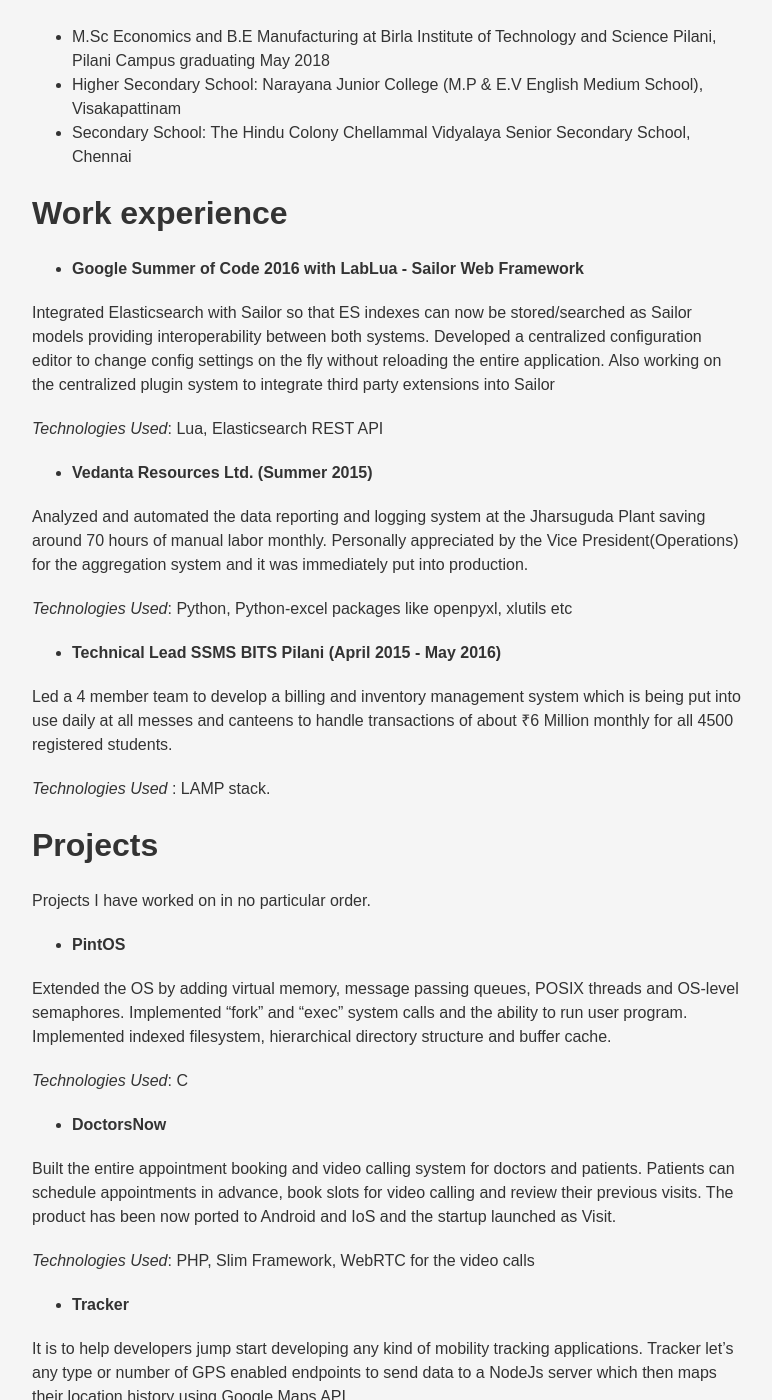
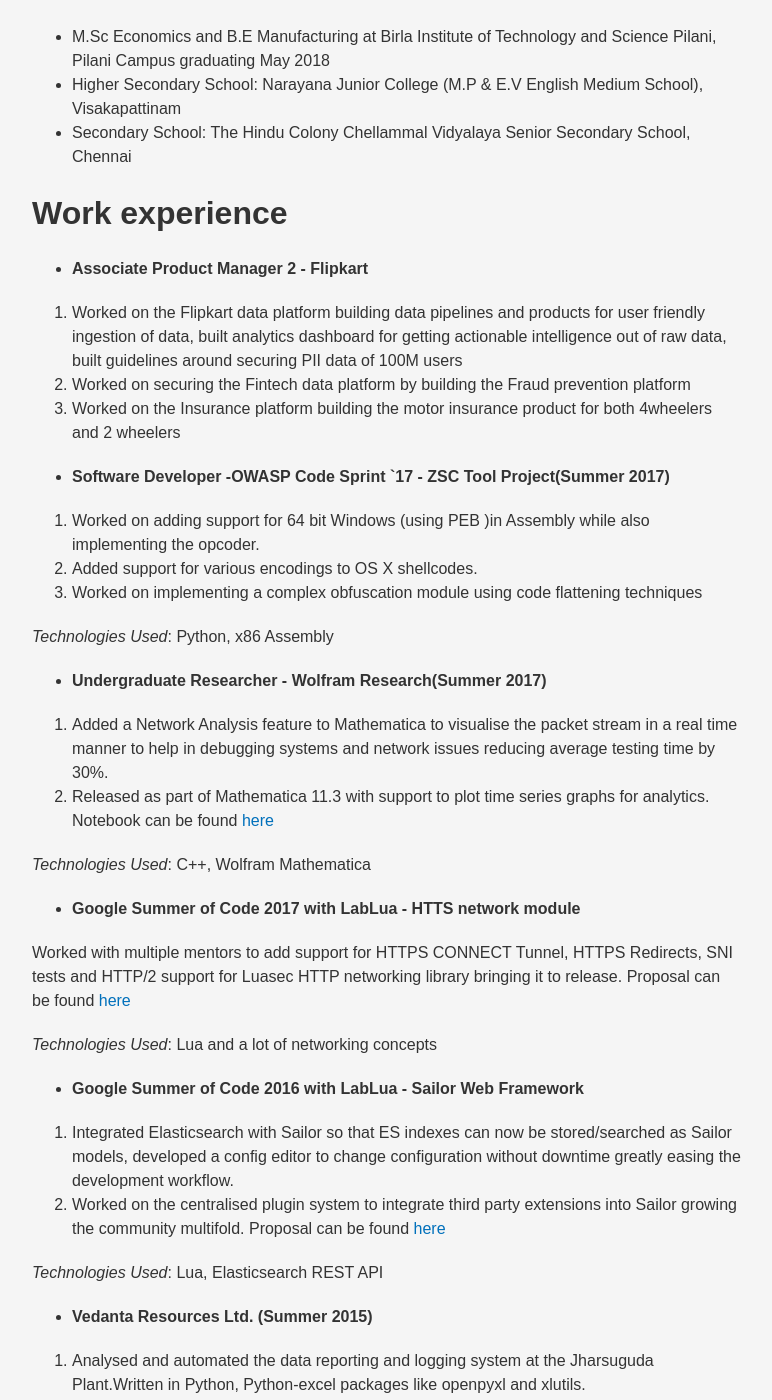
Before and after one commit to rnikhil275/rnikhil275.github.io, a Jekyll site: the page built from projects/test.md, in a window 1280 px wide and 1400 px high, scrolled down 266 px. Shown: the whole window, without its empty margins (253-1025 px from the left). Built offline with Jekyll 4.4.1, drawn with Linux system fonts in a browser that asks for light colours; some web fonts are replaced; some of the changed text lies outside the part shown.

Commit message:
add latest info and clean up posts

```diff
--- a/projects/test.md
+++ b/projects/test.md
@@ -14,23 +14,64 @@
 
 # Work experience
 
+* **Associate Product Manager 2 - Flipkart**
+
+1. Worked on the Flipkart data platform building data pipelines and products for user friendly ingestion of data, built analytics dashboard for getting actionable intelligence out of raw data, built guidelines around securing PII data of 100M users
+2. Worked on securing the Fintech data platform by building the Fraud prevention platform
+3. Worked on the Insurance platform building the motor insurance product for both 4wheelers and 2 wheelers
+
+* **Software Developer -OWASP Code Sprint `17 -  ZSC Tool Project(Summer 2017)**
+
+1. Worked on adding support for 64 bit Windows (using PEB )in Assembly while also implementing the opcoder.
+2. Added support for various encodings to OS X shellcodes.
+3. Worked on implementing a complex obfuscation module using code flattening techniques
+
+_Technologies Used_: Python, x86 Assembly
+
+
+* **Undergraduate Researcher - Wolfram Research(Summer 2017)**
+
+1. Added a Network Analysis feature to Mathematica to visualise the packet stream in a real time manner to help in debugging systems and network issues reducing average testing time by 30%.
+2. Released as part of Mathematica 11.3 with support to plot time series graphs for analytics.
+Notebook can be found [here](https://education.wolfram.com/summer/school/alumni/2017/ramesh/)
+
+_Technologies Used_: C++, Wolfram Mathematica
+
+
+* **Google Summer of Code 2017 with LabLua - HTTS network module**
+
+Worked with multiple mentors to add support for HTTPS CONNECT Tunnel, HTTPS Redirects, SNI tests and HTTP/2 support for Luasec HTTP networking library bringing it to release. Proposal can be found <a href="/assets/files/LabLua GSoc 2017 Proposal - Nikhil. R.pdf">here</a>
+
+_Technologies Used_: Lua and a lot of networking concepts
+
 * **Google Summer of Code 2016 with LabLua - Sailor Web Framework**
 
-Integrated Elasticsearch with Sailor so that ES indexes can now be stored/searched as Sailor models providing interoperability between both systems. Developed a centralized configuration editor to change config settings on the fly without reloading the entire application. Also working on the centralized plugin system to integrate third party extensions into Sailor
+1. Integrated Elasticsearch with Sailor so that ES indexes can now be stored/searched as Sailor models, developed a config editor to change configuration without downtime greatly easing the development workflow.
+2. Worked on the centralised plugin system to integrate third party extensions into Sailor growing the community multifold.
+Proposal can be found <a href="/assets/files/LabLua GSoc 2016 Proposal - Nikhil. R.pdf">here</a>
 
 _Technologies Used_: Lua, Elasticsearch REST API
 
 * **Vedanta Resources Ltd. (Summer 2015)**
 
-Analyzed and automated the data reporting and logging system at the Jharsuguda Plant saving around 70 hours of manual labor monthly. Personally appreciated by the Vice President(Operations) for the aggregation system and it was immediately put into production.
+1. Analysed and automated the data reporting and logging system at the Jharsuguda Plant.Written in Python, Python-excel packages like openpyxl and xlutils.
+2. Conducted company wide surveys to identify bottlenecks in operation, implemented automated solutions and saved around 70 hours of manual labor monthly.
 
 _Technologies Used_: Python, Python-excel packages like openpyxl, xlutils etc
 
-* **Technical Lead  SSMS BITS Pilani (April 2015 - May 2016)**
+* **Technical Lead - SSMS BITS Pilani (April 2015 - May 2016)**
 
-Led a 4 member team to develop a billing and inventory management system which is being put into use daily at all messes and canteens to handle transactions of about ₹6 Million monthly for all 4500 registered students.
+1. Led a 4 member team to develop a billing and inventory management system used daily at all messes and canteens to handle transactions about 6 lakh Rupees monthly for all 4500 registered students.Written in PHP, MySQL.
+2. Responsible for smooth operations and timely bank transactions for the system which led to 99.99% availability and no major frauds till date.
 
-_Technologies Used_ : LAMP stack.
+_Technologies Used_ : LAMP stack
+
+* **Technical Lead - DoctorsNow(now https://getvisitapp.com/)(Oct 2014 - Mar 2015)**
+
+1. Led the backend team of 3 to build the MVP for a patient doctor appointment booking system and other products for a healthcare startup.
+2. We developed 1 MVP and 2 products in the duration of 2 months and hit a MRR of 500$ on our MVP itself.
+
+_Technologies Used_: PHP, Slim Framework, WebRTC for the video calls
 
 # Projects
 
@@ -41,12 +82,6 @@
 Extended the OS by adding virtual memory, message passing queues, POSIX threads and OS-level semaphores. Implemented "fork" and "exec" system calls and the ability to run user program. Implemented indexed filesystem, hierarchical directory structure and buffer cache.
 
 _Technologies Used_: C
-
-* **DoctorsNow**
-
-Built the entire appointment booking and video calling system for doctors and patients. Patients can schedule appointments in advance, book slots for video calling and review their previous visits. The product has been now ported to Android and IoS and the startup launched as Visit.
-
-_Technologies Used_: PHP, Slim Framework, WebRTC for the video calls
 
 * **Tracker**
 
@@ -74,8 +109,13 @@
 
 # Publications
 
+* CSMS/CA layer for a generic protocol stack
+
 Implemented a Carrier Sense Multiple access with collision avoidance (CSMS/CA) layer for a generic protocol stack which was presented at APOGEE 2015.
 
+* Economic Analysis of Data Breaches
+
+Collected data about recent data breaches in the last one year to build a regression model for prediction and prevention of data breaches. Research thesis indicated that lack of policy understanding and low expenditure to be major factors for breaches. Successfully presented it as my undergraduate thesis for the M.Sc Economics Degree.
 
 # Coursework
 
@@ -100,7 +140,9 @@
 
 # Talks
 
-Gave a talk on MVC Web Frameworks and Google Summer of Code to a crowd of enthusiastic people at BITS Pilani, Pilani Campus.
+* Gave a talk on MVC Web Frameworks and Google Summer of Code to a crowd of enthusiastic people at BITS Pilani, Pilani Campus
+
+* Gave a talk on "What is Product Management?" and "Building products for the next 100M users" at BITS Pilani
 
 # Positions of Responsibility
 
--- a/robots.txt
+++ /dev/null
@@ -1,2 +0,0 @@
-User-agent: *
-Sitemap: {{ site.url }}/sitemap.xml
```
Also changed, not shown: other parts of projects/test.md (+1 -1 lines), _posts/2016-04-20-heello.md (+1 -1 lines), _posts/2016-9-9-cryptopals-challenges-set-1.md (+1 -1 lines), about/index.md (+1 -1 lines), assets/dump/2017-01-01-a.md (renamed from _posts/2017-01-01-a.md, +1 -1 lines), assets/dump/2017-01-01-strace-internals-clone.md (renamed from _posts/2017-01-01-strace-internals-clone.md), 2 other files.
